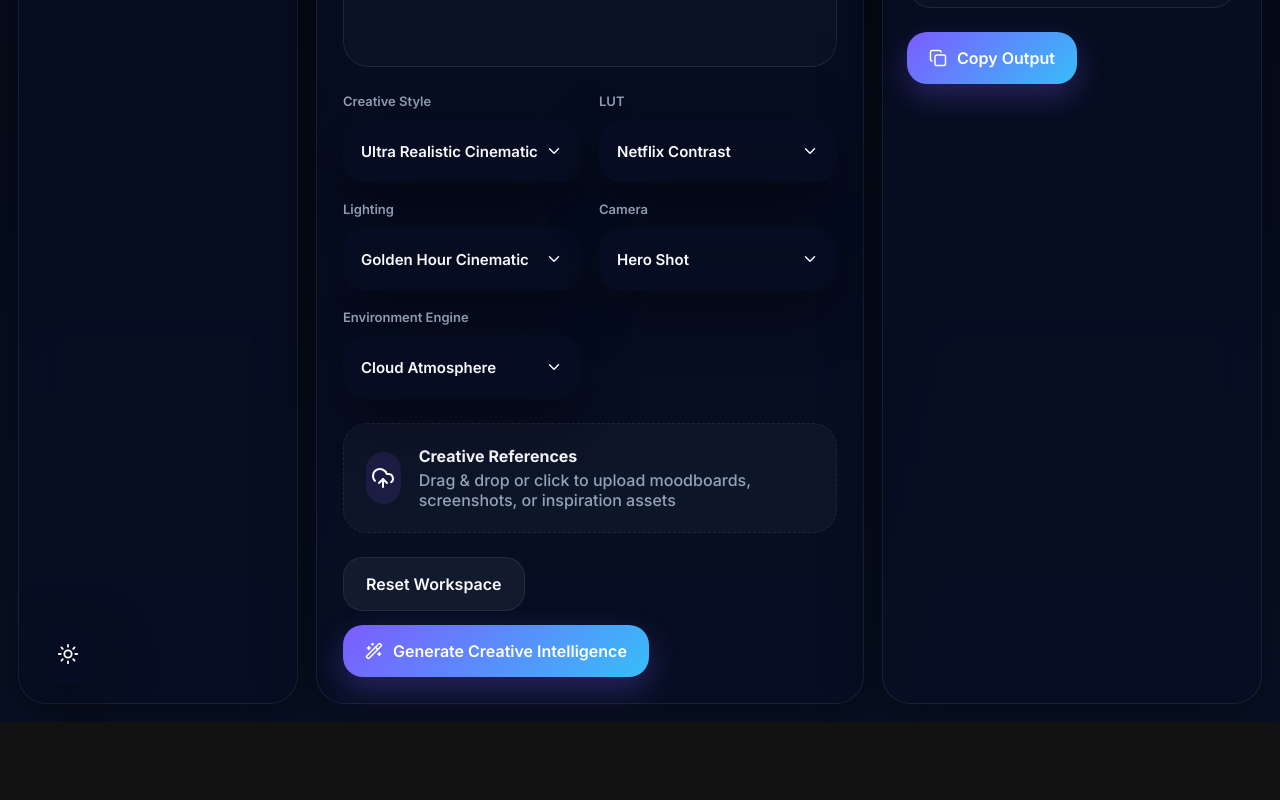
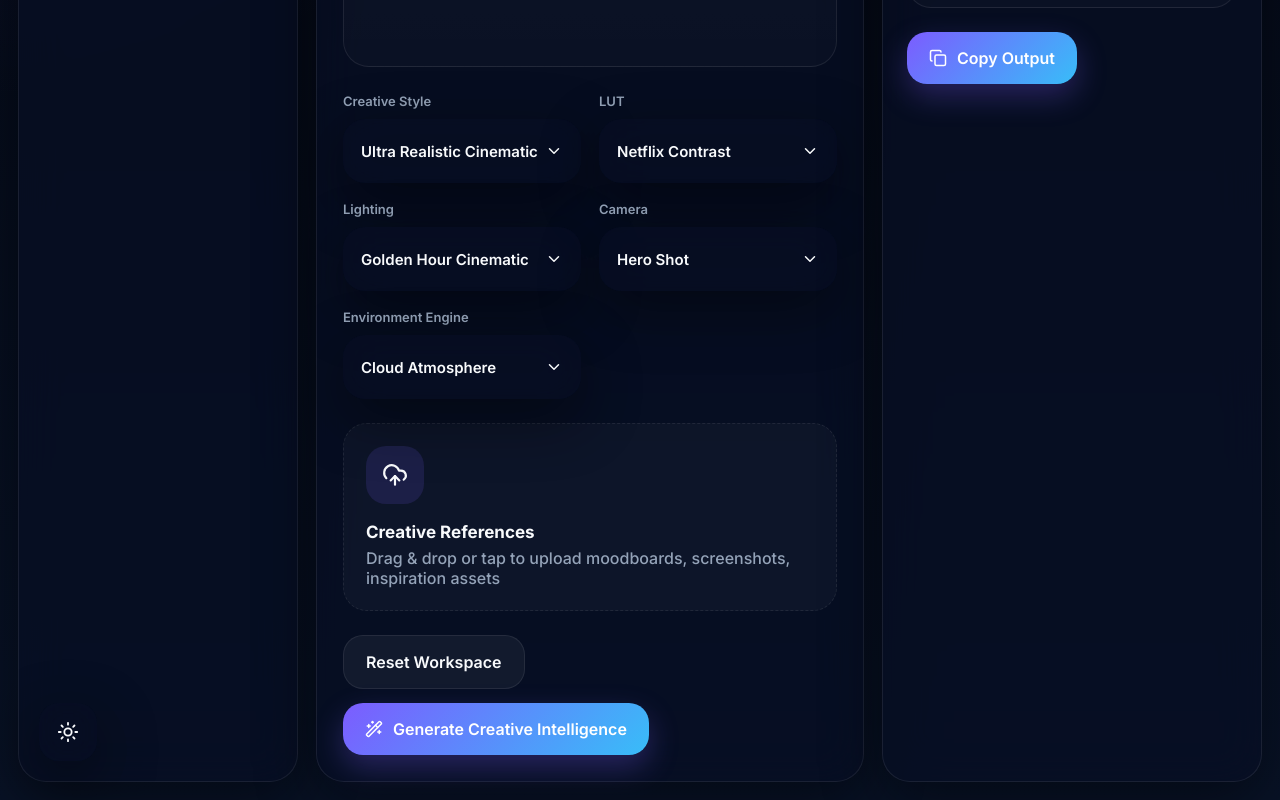
Before and after one commit to artfeltdesigning-sketch/PRO-FOUNDATION-SHELL, a Next.js app: page / in a window 1280 px wide. Shown: the part 548-1348 px from the top of the page. Before the commit the page ends 1270 px from the top, so only its background shows below. Built offline with nearby package versions, Linux system fonts and the light colour scheme.

Commit message:
Update upload-zone.tsx

```diff
--- a/components/upload-zone.tsx
+++ b/components/upload-zone.tsx
@@ -69,7 +69,7 @@ export default function UploadZone({
         cursor: "pointer",
         borderColor:
           dragging
-            ? "rgba(124,92,255,0.45)"
+            ? "rgba(124,92,255,0.35)"
             : undefined,
         background:
           dragging
@@ -81,34 +81,36 @@ export default function UploadZone({
         <div
           style={{
             display: "flex",
+            gap: 18,
             alignItems:
               "center",
-            gap: 18
+            flexWrap: "wrap"
           }}
         >
           <div
             style={{
-              width: 52,
-              height: 52,
-              borderRadius: 18,
+              width: 58,
+              height: 58,
+              borderRadius: 20,
+              background:
+                "rgba(124,92,255,0.14)",
               display: "flex",
               alignItems:
                 "center",
               justifyContent:
                 "center",
-              background:
-                "rgba(124,92,255,0.12)"
+              flexShrink: 0
             }}
           >
             <UploadCloud
-              size={24}
+              size={26}
             />
           </div>
 
           <div>
             <div
               style={{
-                fontSize: 16,
+                fontSize: 17,
                 fontWeight: 700
               }}
             >
@@ -118,13 +120,13 @@ export default function UploadZone({
             <div
               className="muted"
               style={{
-                marginTop: 4
+                marginTop: 6
               }}
             >
               Drag & drop or
-              click to upload
+              tap to upload
               moodboards,
-              screenshots, or
+              screenshots,
               inspiration assets
             </div>
           </div>
@@ -137,7 +139,8 @@ export default function UploadZone({
               "space-between",
             alignItems:
               "center",
-            width: "100%"
+            gap: 14,
+            flexWrap: "wrap"
           }}
         >
           <div>
@@ -153,7 +156,9 @@ export default function UploadZone({
             <div
               className="muted"
               style={{
-                marginTop: 4
+                marginTop: 4,
+                wordBreak:
+                  "break-word"
               }}
             >
               {file.name}
@@ -168,7 +173,7 @@ export default function UploadZone({
               setFile(null);
             }}
             style={{
-              height: 46
+              minHeight: 48
             }}
           >
             <X size={16} />
```
